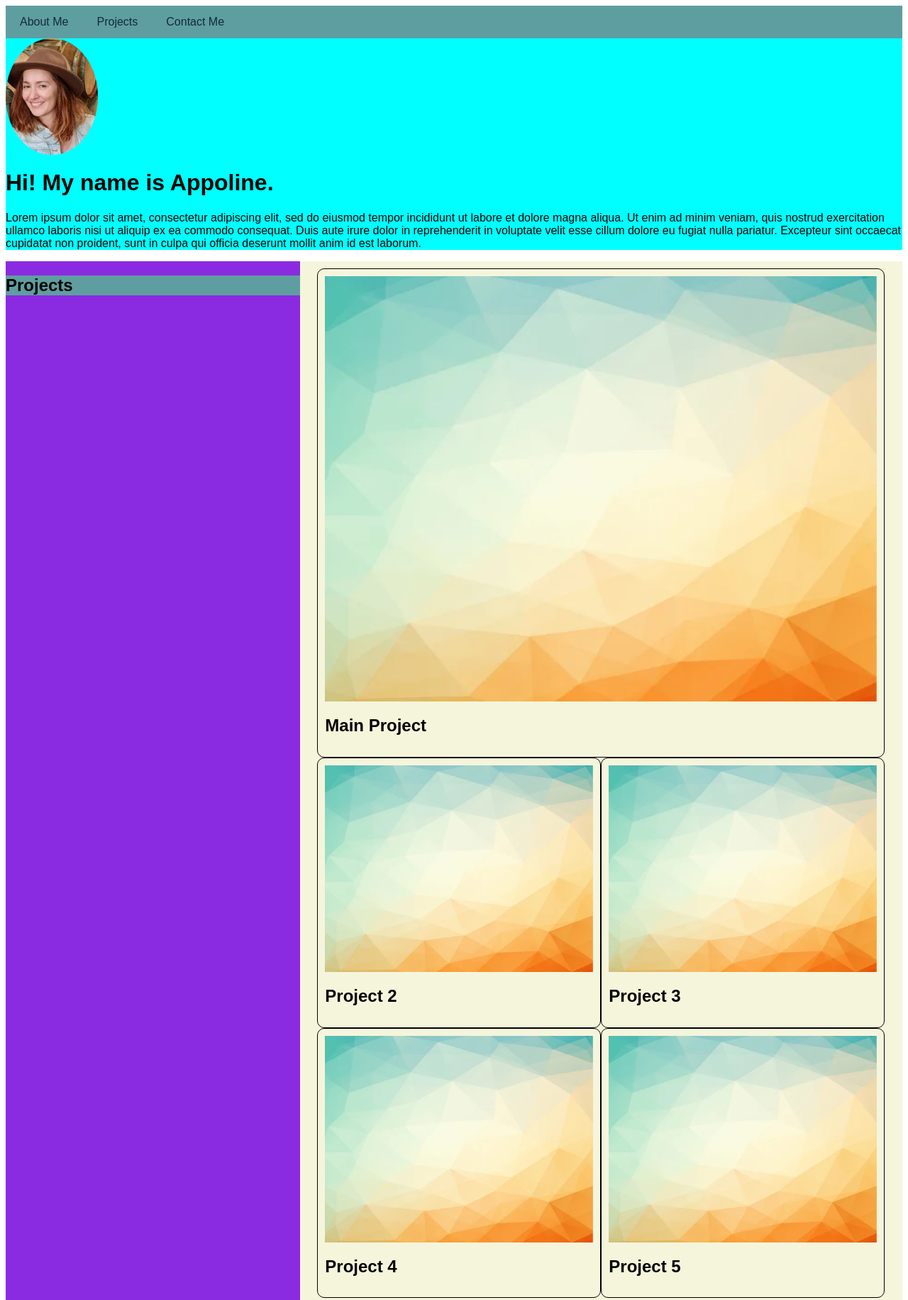
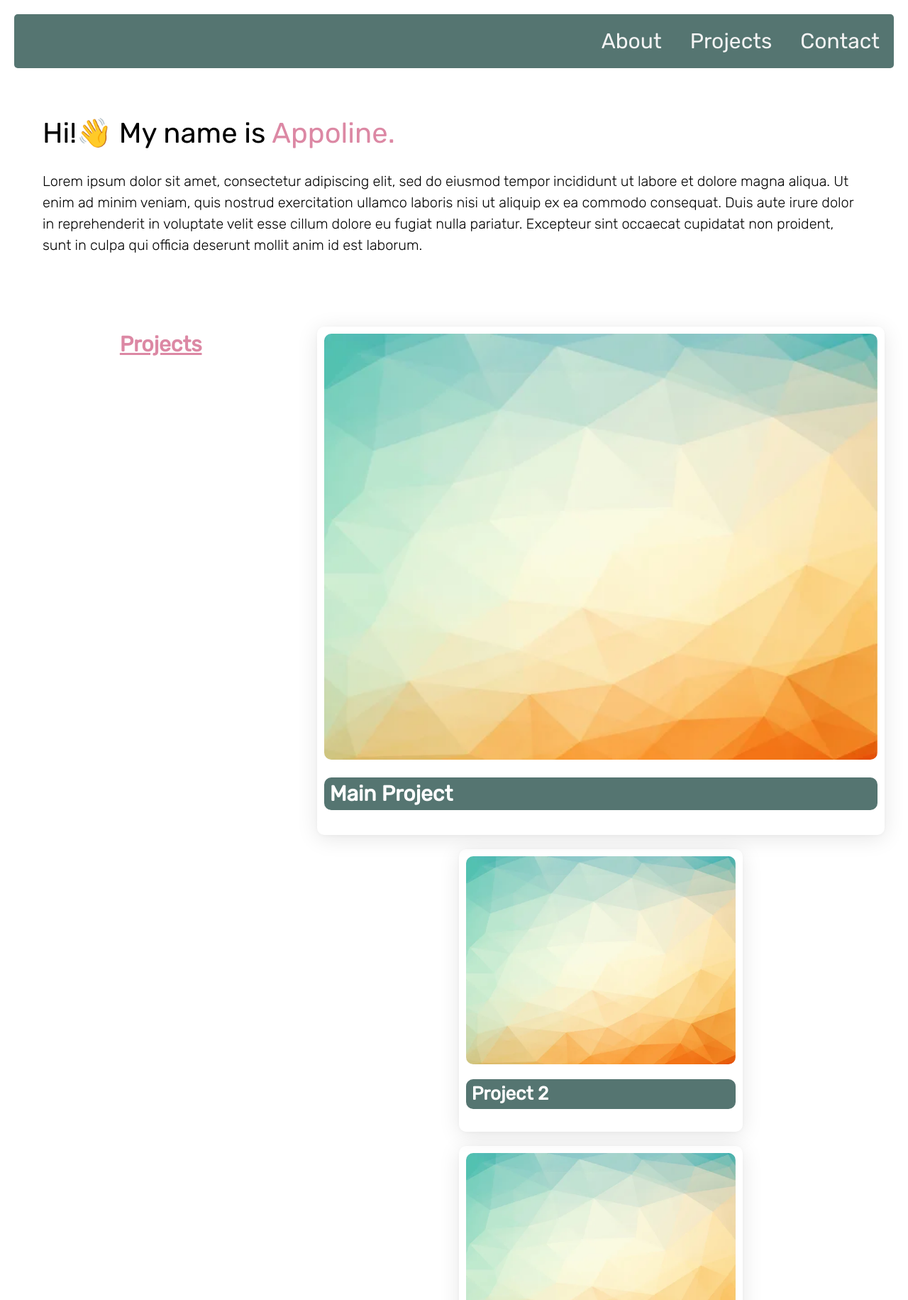
Before and after one commit to appolinefr/Portfolio-Challenge, a plain HTML site: page index.html in a window 1280 px wide. Shown: the top 1831 px of the page at 71% size. Drawn offline with Linux system fonts and the light colour scheme.

Commit message:
added project pics and styled project sections

```diff
--- a/assets/style.css
+++ b/assets/style.css
@@ -1,9 +1,69 @@
+:root {
+  --pink-color: #DC88A4;
+  --green-color: #557571;
+  --light-background: #F4F4F4;
+}
+
 * {
   box-sizing: border-box;
 }
 
 body {
-  font-family: 'Montserrat', sans-serif;
+  font-family: 'Rubik', sans-serif;
+  margin: 20px;
+}
+
+/* Nav bar styling  */
+
+nav {
+  display: flex;
+  justify-content: flex-end;
+  background-color: var(--green-color);
+  border-radius: 5px;
+}
+
+nav a {
+  color: var(--light-background);
+  padding: 20px 20px;
+  text-decoration: none;
+  text-align: center;
+  font-size: 30px;
+  font-weight: 400;
+  line-height: 36px;
+}
+
+/* Aside Styling  */
+
+aside {
+  flex: 1;
+  border-radius: 10px 0px;
+}
+
+.projects {
+  line-height: 30px;
+  font-size: 30px;
+  text-align: center;
+  text-decoration: underline;
+  margin-top: 50px;
+  color: var(--pink-color)
+}
+
+header {
+  margin: 30px;
+  padding: 10px;
+  font-size: 20px;
+  line-height: 30px;
+  font-weight: 300;
+}
+
+h1 {
+  font-size: 40px;
+  font-weight: 400;
+  line-height: 50px;
+}
+
+span {
+  color: var(--pink-color);
 }
 
 main {
@@ -11,72 +71,75 @@ main {
   flex-wrap: wrap;
 }
 
-nav {
-  display: flex;
-  background-color: cadetblue;
-
-}
-
-nav a {
-  color: #13293d;
-  padding: 14px 20px;
-  text-decoration: none;
-  text-align: center;
-}
-
-aside {
-  flex: 1;
-  background-color: blueviolet;
-}
-
-header {
-  background-color: aqua;
-}
-
-.projects {
-  background-color: cadetblue;
-}
-
 .project-wrapper {
   flex: 2;
-  background-color: beige;
-  padding: 10px;
+  border-radius:0px 10px 10px 0px;
+  padding-top: 30px;
+  padding-bottom: 30px;
   display: flex;
   flex-wrap: wrap;
   justify-content: center;
-
 }
 
 .main-project {
-  border-style: solid;
-  border-width: 1px;
+  margin: 10px;
   border-radius: 10px;
   padding: 10px;
   flex: 0 0 800px;
   justify-content: center;
+  box-shadow: 0 1px 5px rgb(0 0 0 / 3%), 0 5px 30px rgb(0 0 0 / 10%);
+}
+
+.main-project h2 {
+  padding: 8px;
+  background-color: var(--green-color);
+  border-radius: 10px;
+  color: white;
+  line-height: 30px;
+  font-size: 30px;
+}
+
+section:hover {
+  transform: scale(1.03);
+  transition: all 200ms ease-in-out;
 }
 
 .secondary-project {
-  border-style: solid;
-  border-width: 1px;
+  margin:10px;
   border-radius: 10px;
   padding: 10px;
   flex: 0 0 400px;
   justify-content: center;
+  box-shadow: 0 1px 5px rgb(0 0 0 / 3%), 0 5px 30px rgb(0 0 0 / 10%);
+}
+
+.secondary-project h2 {
+  padding: 8px;
+  line-height: 26px;
+  font-size: 26px;
+  background-color: var(--green-color);
+  border-radius: 10px;
+  color: white;
 }
 
 .secondary-project img {
   width: 100%;
+  border-radius: 10px;
 }
 
 .main-project img {
   width: 100%;
+  border-radius: 10px;
 }
+
+/* styling for footer element  */
 
 footer {
   padding: 20px;
+  margin-top: 30px;
   text-align: center;
-  background: #13293d;
+  background: var(--pink-color);
+  border-radius: 5px;
   color: #fff;
 }
 
@@ -85,14 +148,31 @@ footer ul {
 }
 
 footer ul li {
+  flex-wrap: wrap;
   display: inline-flex;
   text-align: center;
-    padding: 14px 20px;
+  padding: 14px 20px;
 }
+
+footer a {
+  text-decoration: none;
+  color: #fff;
+  font-weight: bolder;
+  line-height: 30px;
+  font-size: 24px;
+}
+
+footer a:hover{
+  transform: scale(1.1);
+  transition: all 200ms ease-out;
+}
+
+/* responsive design  */
 
 @media screen and (max-width: 768px) {
   main,
-  nav {
+  nav, footer {
     flex-direction: column;
   }
+  header {text-align: center;}
 }
--- a/index.html
+++ b/index.html
@@ -4,17 +4,19 @@
     <meta http-equiv="X-UA-Compatible" content="IE=edge">
     <meta name="viewport" content="width=device-width, initial-scale=1.0">
     <link rel="stylesheet" href="./assets/style.css">
+    <link rel="preconnect" href="https://fonts.googleapis.com">
+    <link rel="preconnect" href="https://fonts.gstatic.com" crossorigin>
+    <link href="https://fonts.googleapis.com/css2?family=Rubik:wght@300;400&display=swap" rel="stylesheet">
     <title>Appoline Cogan</title>
 </head>
 <body>
     <nav>
-        <a href="#about">About Me</a>
+        <a href="#about">About</a>
         <a href="#projects">Projects</a>
-        <a href="#contact">Contact Me</a>
+        <a href="#contact">Contact</a>
     </nav>
     <header>
-        <img src="./assets/images/AppolineC.png" alt="Appoline Cogan" width="130">
-        <h1 class="about" id="#about">Hi! My name is Appoline.
+        <h1 class="about" id="#about">Hi!👋 My name is <span>Appoline.</span>
         </h1>
         <p>Lorem ipsum dolor sit amet, consectetur adipiscing elit, sed do eiusmod tempor incididunt ut labore et dolore magna aliqua. Ut enim ad minim veniam, quis nostrud exercitation ullamco laboris nisi ut aliquip ex ea commodo consequat. Duis aute irure dolor in reprehenderit in voluptate velit esse cillum dolore eu fugiat nulla pariatur. Excepteur sint occaecat cupidatat non proident, sunt in culpa qui officia deserunt mollit anim id est laborum.</p>
     </header>
@@ -24,11 +26,11 @@
         </aside>
         <div class="project-wrapper">
             <section class="main-project">
-                <img src="./assets/images/placeholder image.jpeg" alt="Code Refactor Challenge">
+                <a href="https://unruffled-kare-f507e9.netlify.app/" target="_blank"><img src="./assets/images/placeholder image.jpeg" alt="Code Refactor Challenge"></a>
                 <h2 class="project-header">Main Project</h2>
             </section>
             <section class="secondary-project">
-                <img src="./assets/images/placeholder image.jpeg" alt="">
+                <a href="https://appolinefr.github.io/HTML-CSS-Git-Challenge-Code-Refactor/" target="_blank"><img src="./assets/images/placeholder image.jpeg" alt=""></a>
                 <h2 class="project-header">Project 2</h2>
             </section>
             <section class="secondary-project">
@@ -44,14 +46,13 @@
                 <h2 class="project-header">Project 5</h2>
             </section>
         </div>
-    </section>
     </main>
     <footer class="contact" id="#contact">
         <h2>Contact Me</h2>
         <ul>
-        <li>Email</li>
-        <li>GitHub</li>
-        <li>Linkedin</li>
+            <li><a href="mailto:appolinecogan@gmail.com" target="_blank">appolinecogan@gmail.com</a></li>
+            <li><a href="https://github.com/appolinefr" target="_blank">GitHub Profile</a></li>
+            <li><a href="https://www.linkedin.com/in/appoline-cogan-91b777236/" target="_blank">Linkedin</a></li>
         </ul>
     </footer>
 </body>
```
Also changed, not shown: assets/images/weather-app.png (added), 2 other files. Lines whose indentation alone changed are shown as unchanged.
